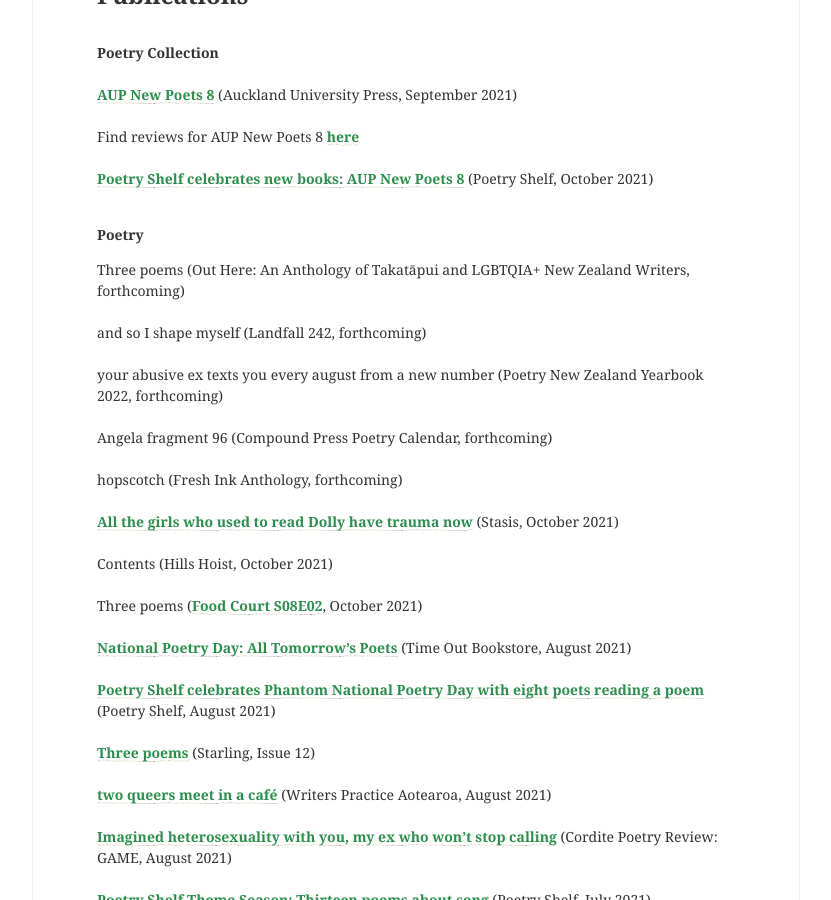
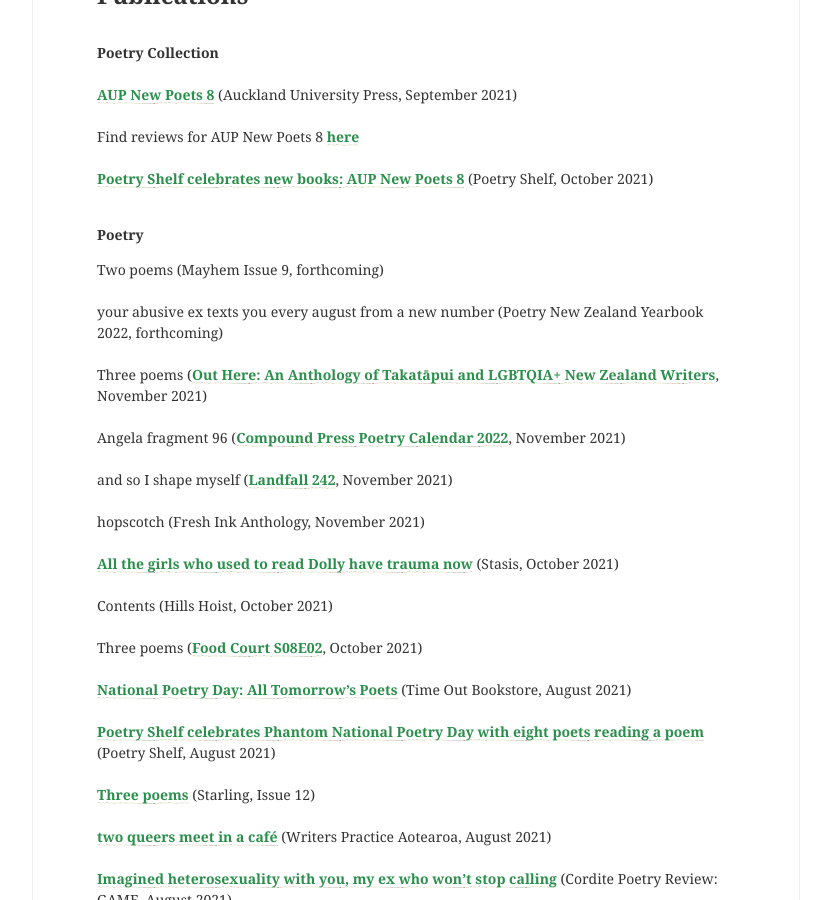
Before and after one commit to lilyholloway/lilyholloway.github.io, a Jekyll site: the page built from cv.md, in a window 1280 px wide and 900 px high, scrolled down 399 px. Shown: the whole window, without its empty margins (224-1055 px from the left). Built offline with Jekyll 4.4.1, drawn with Linux system fonts in a browser that asks for light colours; nearby versions of some CDN libraries.

Commit message:
Update cv.md

```diff
--- a/cv.md
+++ b/cv.md
@@ -16,16 +16,17 @@
 
 <b>Poetry</b><br>
 
-
-Three poems (Out Here: An Anthology of Takatāpui and LGBTQIA+ New Zealand Writers, forthcoming)<br>
-<br>
-and so I shape myself (Landfall 242, forthcoming)<br>
+Two poems (Mayhem Issue 9, forthcoming)<br>
 <br>
 your abusive ex texts you every august from a new number (Poetry New Zealand Yearbook 2022, forthcoming)<br>
 <br>
-Angela fragment 96 (Compound Press Poetry Calendar, forthcoming)<br>
+Three poems (<b><a href="https://aucklanduniversitypress.co.nz/out-here-an-anthology-of-takat-pui-and-lgbtqia-writers-from-aotearoa/">Out Here: An Anthology of Takatāpui and LGBTQIA+ New Zealand Writers</a></b>, November 2021)<br>
 <br>
-hopscotch (Fresh Ink Anthology, forthcoming)<br>
+Angela fragment 96 (<b><a href="https://compoundpress.org/books/poetry-calendar-2022/">Compound Press Poetry Calendar 2022</a></b>, November 2021)<br>
+<br>
+and so I shape myself (<b><a href="https://www.otago.ac.nz/press/books/otago831149.html">Landfall 242</a></b>, November 2021)<br>
+<br>
+hopscotch (Fresh Ink Anthology, November 2021)<br>
 <br>
 <b><a href="https://www.stasisjournal.com/home/all-the-girls-who-used-to-read-dolly-have-trauma-now">All the girls who used to read Dolly have trauma now</a></b> (Stasis, October 2021)<br>
 <br>
```
